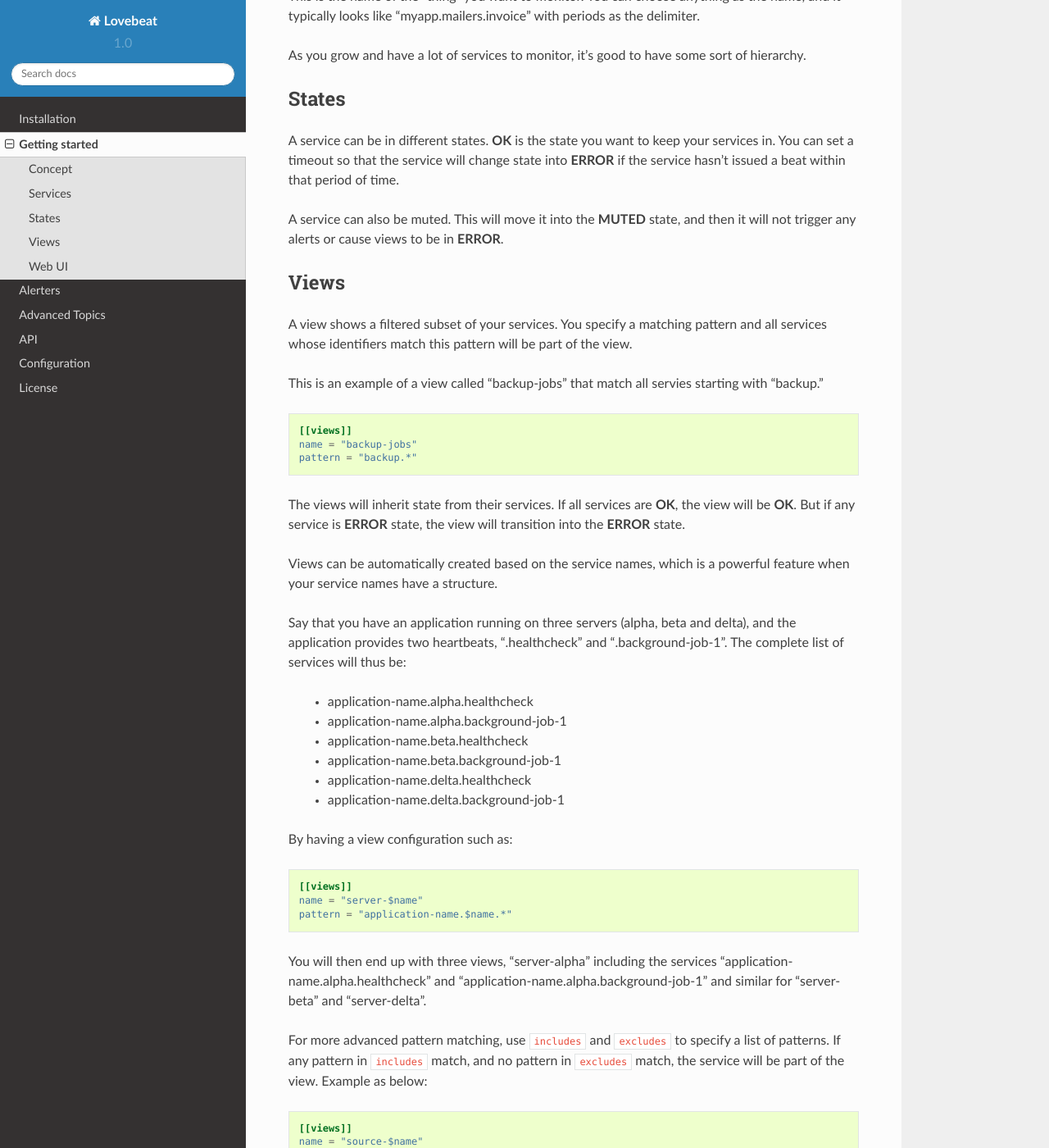
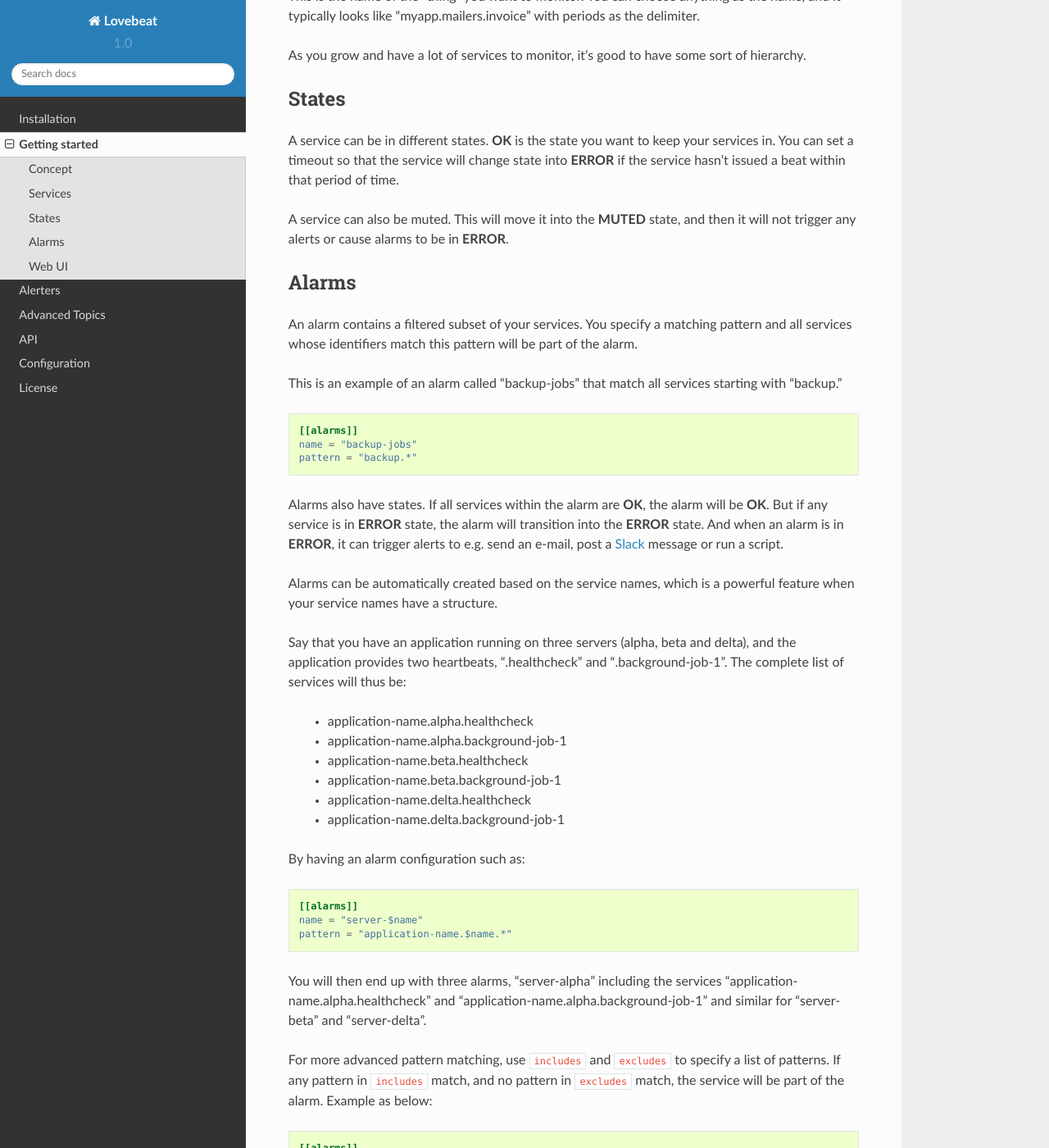
Before and after one commit to boivie/lovebeat, a Sphinx documentation site: the page built from docs/getting_started.rst, in a window 1280 px wide and 1400 px high, scrolled down 432 px. Shown: the whole window at 82% size. Built offline with Sphinx 7.4.7 and the Read the Docs theme 2.0.0, drawn with Linux system fonts in a browser that asks for light colours.

Commit message:
docs: Updated to reflect recent changes

```diff
--- a/docs/configuration.rst
+++ b/docs/configuration.rst
@@ -2,8 +2,8 @@ Configuration
 =============
 
 You don't need to write a configuration file to get started (just launch the
-executable), but some settings need to be specified if you want to use advanced
-features such as SMTP mail notifications.
+executable), but some settings need to be specified if you want to configure alarms
+and use advanced features such as SMTP mail notifications.
 
 Note that lovebeat by default reads ``/etc/lovebeat.cfg`` but you can override
 this by specifying the ``-config <file>`` argument when starting lovebeat. If
@@ -27,7 +27,7 @@ documented as well.
     #public_url = "http://lovebeat.example.com/"
 
     ##
-    ## The database stores information about all services and views. It's
+    ## The database stores information about all services and alarms. It's
     ## in one single file and it's safely rewritten on save, which it does
     ## when exiting the program as well as every minute while running. This
     ## can be changed by the 'interval' setting.
--- a/docs/getting_started.rst
+++ b/docs/getting_started.rst
@@ -28,29 +28,30 @@ your services in. You can set a timeout so that the service will change state
 into **ERROR** if the service hasn't issued a beat within that period of time.
 
 A service can also be muted. This will move it into the **MUTED** state, and then
-it will not trigger any alerts or cause views to be in **ERROR**.
+it will not trigger any alerts or cause alarms to be in **ERROR**.
 
-Views
------
+Alarms
+------
 
-A view shows a filtered subset of your services. You specify a matching pattern
-and all services whose identifiers match this pattern will be part of
-the view.
+An alarm contains a filtered subset of your services. You specify a matching
+pattern and all services whose identifiers match this pattern will be part of
+the alarm.
 
-This is an example of a view called "backup-jobs" that match all servies
+This is an example of an alarm called "backup-jobs" that match all services
 starting with "backup."
 
 .. code-block:: ini
 
-    [[views]]
+    [[alarms]]
     name = "backup-jobs"
     pattern = "backup.*"
 
-The views will inherit state from their services. If all services are **OK**,
-the view will be **OK**. But if any service is **ERROR** state, the view will
-transition into the **ERROR** state.
+Alarms also have states. If all services within the alarm are **OK**, the alarm
+will be **OK**. But if any service is in **ERROR** state, the alarm will
+transition into the **ERROR** state. And when an alarm is in **ERROR**, it can
+trigger alerts to e.g. send an e-mail, post a Slack_ message or run a script.
 
-Views can be automatically created based on the service names, which is a
+Alarms can be automatically created based on the service names, which is a
 powerful feature when your service names have a structure.
 
 Say that you have an application running on three servers (alpha, beta and
@@ -64,25 +65,25 @@ delta), and the application provides two heartbeats, ".healthcheck" and
  * application-name.delta.healthcheck
  * application-name.delta.background-job-1
 
-By having a view configuration such as:
+By having an alarm configuration such as:
 
 .. code-block:: ini
 
-    [[views]]
+    [[alarms]]
     name = "server-$name"
     pattern = "application-name.$name.*"
 
-You will then end up with three views, "server-alpha" including the services
+You will then end up with three alarms, "server-alpha" including the services
 "application-name.alpha.healthcheck" and "application-name.alpha.background-job-1"
 and similar for "server-beta" and "server-delta".
 
 For more advanced pattern matching, use ``includes`` and ``excludes`` to specify a list
 of patterns. If any pattern in ``includes`` match, and no pattern in ``excludes`` match,
-the service will be part of the view. Example as below:
+the service will be part of the alarm. Example as below:
 
 .. code-block:: ini
 
-    [[views]]
+    [[alarms]]
     name = "source-$name"
     includes = ["source.$name.*", "old-source.$name.*"]
     excludes = ["source.deprecated.*"]
@@ -92,3 +93,5 @@ Web UI
 ------
 
 Just point your browser to http://localhost:8080/
+
+.. _Slack: https://slack.com/
```
Also changed, not shown: docs/advanced.rst (+8 -10 lines), docs/alerters.rst (+14 -14 lines), docs/api.rst (+10 -13 lines).
